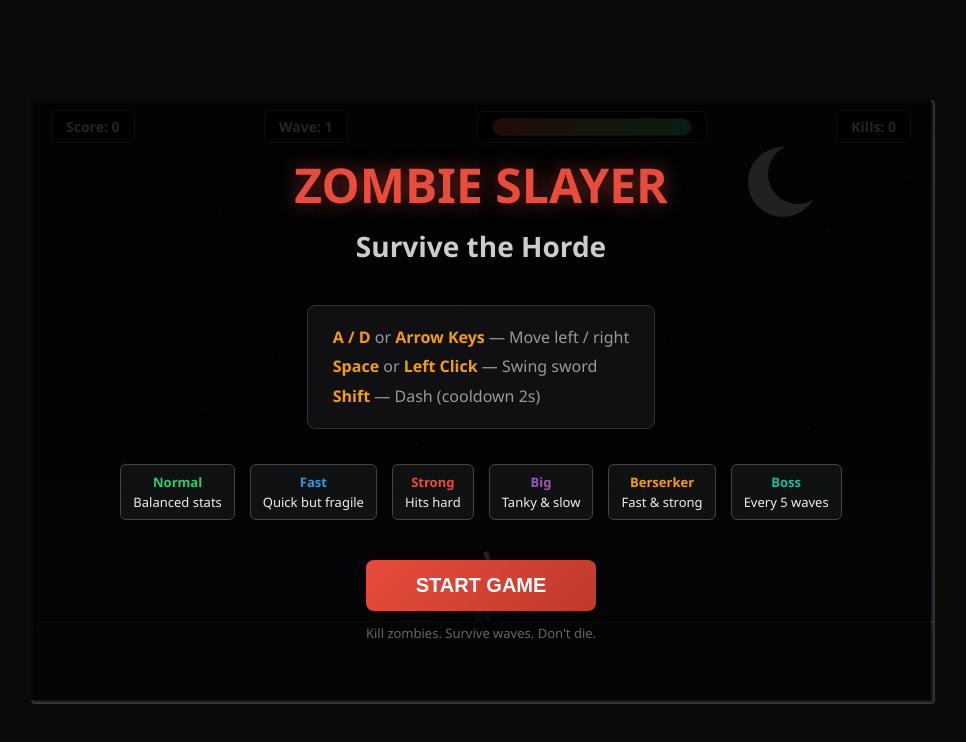
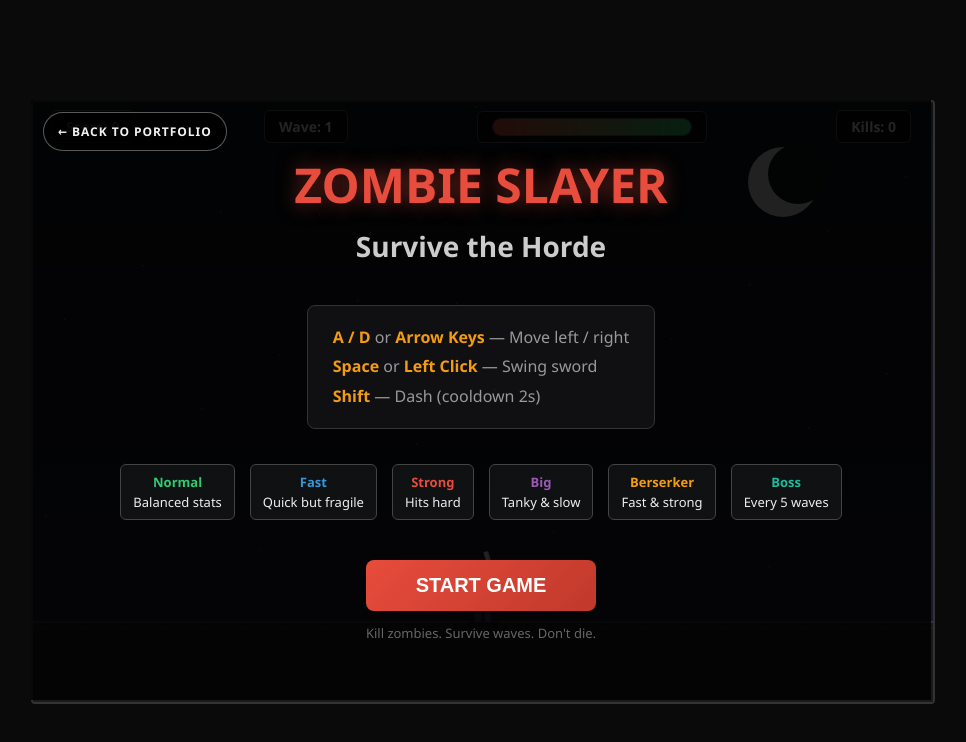
Before and after one commit to poopyisawsome03-cpu/Zombie_slayer, a plain HTML site: page index.html in a window 1280 px wide. Shown: the whole page, without its empty margins (159-1125 px from the left). Drawn offline with Linux system fonts and the light colour scheme.

Commit message:
add back button with styling to navigate to portfolio

```diff
--- a/index.html
+++ b/index.html
@@ -8,6 +8,7 @@
 </head>
 <body>
     <div id="gameContainer">
+        <a class="back-button" href="../Portfolio/index.html">← Back to Portfolio</a>
         <canvas id="game" width="900" height="600"></canvas>
         <div id="ui">
             <div class="ui-box" id="scoreDisplay">Score: 0</div>
--- a/style.css
+++ b/style.css
@@ -12,6 +12,29 @@ body {
     position: relative;
     width: 900px;
     height: 600px;
+}
+
+.back-button {
+    position: absolute;
+    top: 12px;
+    left: 12px;
+    z-index: 30;
+    padding: 10px 14px;
+    border-radius: 999px;
+    background: rgba(0, 0, 0, 0.7);
+    color: #f2f2f2;
+    text-decoration: none;
+    font-weight: 700;
+    font-size: 12px;
+    letter-spacing: 0.08em;
+    text-transform: uppercase;
+    border: 1px solid rgba(255, 255, 255, 0.35);
+    transition: transform 0.2s ease, background 0.2s ease;
+}
+
+.back-button:hover {
+    transform: translateY(-2px);
+    background: rgba(0, 0, 0, 0.85);
 }
 canvas {
     display: block;
```
